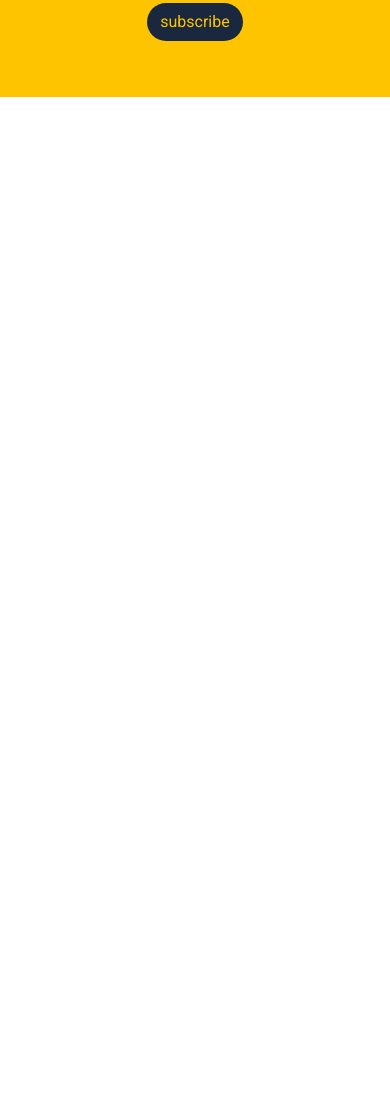
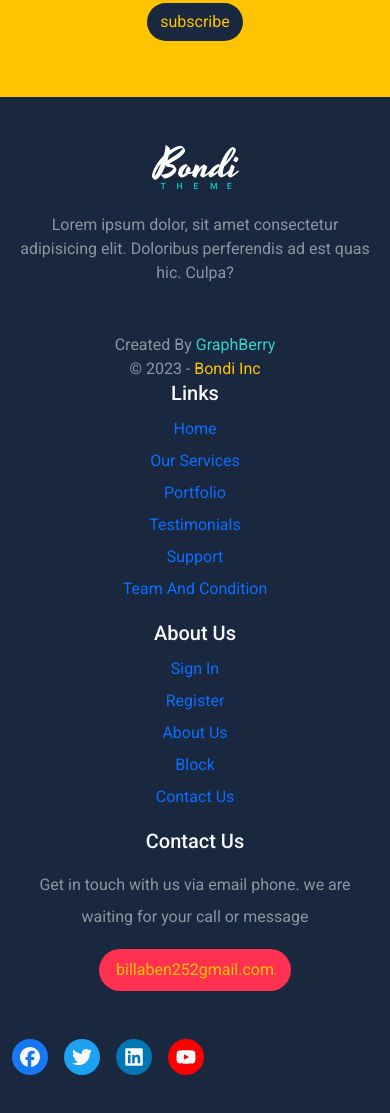
Before and after one commit to billalben/bondi, a plain HTML site: page index.html in a window 390 px wide. Shown: the part 10162-11275 px from the top of the page. Before the commit the page ends 10259 px from the top, so only its background shows below. Drawn offline with Linux system fonts and the light colour scheme.

Commit message:
Create Footer

```diff
--- a/css/bondi.css
+++ b/css/bondi.css
@@ -7,6 +7,9 @@
 }
 body {
   font-family: "roboto", sans-serif;
+}
+html {
+  scroll-behavior: smooth;
 }
 .main-btn {
   background-color: var(--red-color);
@@ -195,3 +198,33 @@ body {
   color: var(--yellow-color);
 }
 /* End Subscribe */
+/* Start Footer */
+footer {
+  background-color: var(--dark-color);
+}
+footer .links ul li a {
+  text-decoration: none;
+}
+footer .copyright > span {
+  color: var(--green-color);
+}
+footer .copyright div span {
+  color: var(--yellow-color);
+}
+footer .contact svg {
+  width: 20px;
+  height: 20px;
+}
+footer .facebook {
+  background-color: #1877f2;
+}
+footer .twitter {
+  background-color: #1da1f2;
+}
+footer .linkedin {
+  background-color: #0077b5;
+}
+footer .youtube {
+  background-color: #ff0000;
+}
+/* End Footer */
--- a/index.html
+++ b/index.html
@@ -49,16 +49,16 @@
               >
             </li>
             <li class="nav-item">
-              <a class="nav-link p-2 p-lg-3" href="#">Services</a>
+              <a class="nav-link p-2 p-lg-3" href="#features">Features</a>
             </li>
             <li class="nav-item">
-              <a class="nav-link p-2 p-lg-3" href="#">Portfolio</a>
+              <a class="nav-link p-2 p-lg-3" href="#our-work">Our Work</a>
             </li>
             <li class="nav-item">
-              <a class="nav-link p-2 p-lg-3" href="#">About</a>
+              <a class="nav-link p-2 p-lg-3" href="#stuff">Stuff</a>
             </li>
             <li class="nav-item">
-              <a class="nav-link p-2 p-lg-3" href="#">Contact</a>
+              <a class="nav-link p-2 p-lg-3" href="#project">Project</a>
             </li>
           </ul>
           <div class="search px-3 d-none d-lg-block">
@@ -83,7 +83,7 @@
     <!-- End Landing -->
 
     <!-- Start Features -->
-    <section class="features text-center py-5">
+    <section id="features" class="features text-center py-5">
       <div class="container">
         <div class="main-title my-5 position-relative">
           <img class="mb-4" src="imgs/title.png" alt="" />
@@ -142,7 +142,7 @@
     <!-- End Features -->
 
     <!-- Start Our Work -->
-    <section class="our-work text-center py-5">
+    <section id="our-work" class="our-work text-center py-5">
       <div class="container">
         <div class="main-title my-5 position-relative">
           <img class="mb-4" src="imgs/title.png" alt="" />
@@ -228,7 +228,7 @@
     <!-- End Our Work -->
 
     <!-- Start Stuff -->
-    <section class="stuff pt-4">
+    <section id="stuff" class="stuff pt-4">
       <div class="container">
         <div class="main-title text-center my-4 position-relative">
           <img class="mb-4" src="imgs/title.png" alt="" />
@@ -357,7 +357,7 @@
     <!-- End Technologies -->
 
     <!-- Start Project -->
-    <section class="project text-center py-5 text-light">
+    <section id="project" class="project text-center py-5 text-light">
       <div class="conatiner py-5">
         <h2>Start Your Project Now</h2>
         <p class="text-white-50">
@@ -439,16 +439,83 @@
             <div class="fw-bold fs-5">Subscribe To Our NewsLetter:</div>
           </div>
           <div class="col-md-6 col-lg-7">
-            <input class="w-100 text-light p-2 bg-transparent" type="text" placeholder="Enter Your Email Address" />
+            <input
+              class="w-100 text-light p-2 bg-transparent"
+              type="text"
+              placeholder="Enter Your Email Address"
+            />
           </div>
           <div class="col-md-6 col-lg-2">
-            <input type="submit" value="subscribe" class="btn rounded-pill ">
+            <input type="submit" value="subscribe" class="btn rounded-pill" />
           </div>
         </form>
       </div>
     </section>
     <!-- End Subscribe -->
 
+    <!-- Start Footer -->
+    <footer class="py-5 text-white-50 text-center text-md-start">
+      <div class="container">
+        <div class="row">
+          <div class="col-md-6 col-lg-4">
+            <div class="info">
+              <img class="mb-4" src="imgs/logo.png" alt="Website Logo" />
+              <p class="mb-5">
+                Lorem ipsum dolor, sit amet consectetur adipisicing elit.
+                Doloribus perferendis ad est quas hic. Culpa?
+              </p>
+              <div class="copyright">
+                Created By <span>GraphBerry</span>
+                <div>&copy; 2023 - <span>Bondi Inc</span></div>
+              </div>
+            </div>
+          </div>
+          <div class="col-md-6 col-lg-2">
+            <div class="links">
+              <h5 class="text-light">Links</h5>
+              <ul class="list-unstyled lh-lg">
+                <li><a href="#">Home</a></li>
+                <li><a href="#">Our Services</a></li>
+                <li><a href="#">Portfolio</a></li>
+                <li><a href="#">Testimonials</a></li>
+                <li><a href="#">Support</a></li>
+                <li><a href="#">Team And Condition</a></li>
+              </ul>
+            </div>
+          </div>
+          <div class="col-md-6 col-lg-2">
+            <div class="links">
+              <h5 class="text-light">About Us</h5>
+              <ul class="list-unstyled lh-lg">
+                <li><a href="#">Sign In</a></li>
+                <li><a href="#">Register</a></li>
+                <li><a href="#">About Us</a></li>
+                <li><a href="#">Block</a></li>
+                <li><a href="#">Contact Us</a></li>
+              </ul>
+            </div>
+          </div>
+          <div class="col-md-6 col-lg-4">
+            <div class="contact">
+              <h5 class="text-light">Contact Us</h5>
+              <p class="lh-lg my-3">
+                Get in touch with us via email phone. we are waiting for your
+                call or message
+              </p>
+              <a class="btn rounded-pill main-btn" href="#">billaben252gmail.com</a>
+              <ul class="d-flex mt-5 list-unstyled gap-3">
+                <li><a class="d-block text-light" href="#"><i class="fa-brands fa-facebook fa-lg facebook rounded-circle p-2"></i></a></li>
+                <li><a class="d-block text-light" href="#"><i class="fa-brands fa-twitter fa-lg twitter rounded-circle p-2"></i></a></li>
+                <li><a class="d-block text-light" href="#"><i class="fa-brands fa-linkedin fa-lg linkedin rounded-circle p-2"></i></a></li>
+                <li><a class="d-block text-light" href="#"><i class="fa-brands fa-youtube fa-lg youtube rounded-circle p-2"></i></a></li>
+              </ul>
+            </div>
+          </div>
+        </div>
+      </div>
+    </footer>
+    <!-- End Footer -->
+
     <script src="js/bootstrap.min.js"></script>
     <script src="js/all.min.js"></script>
   </body>
```
